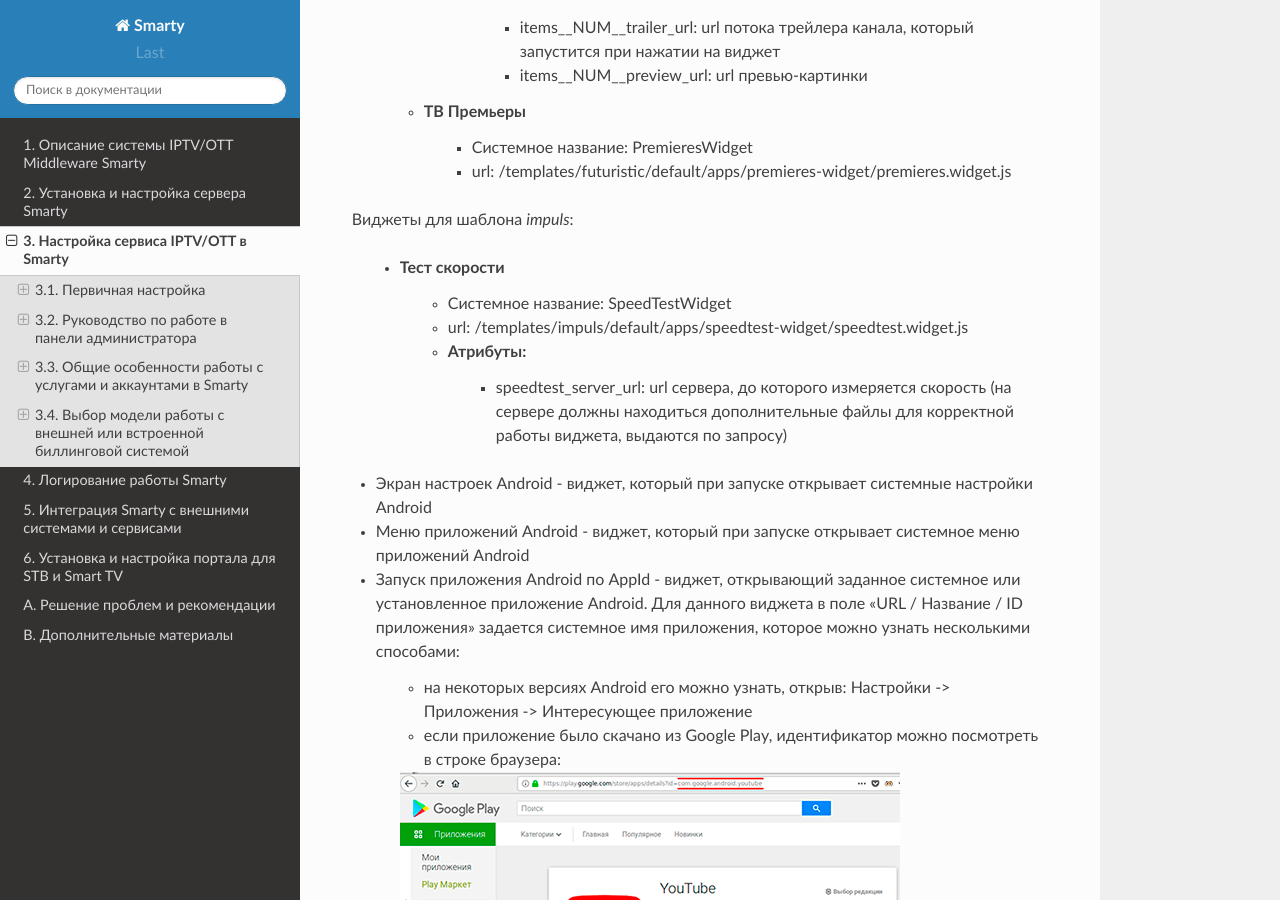
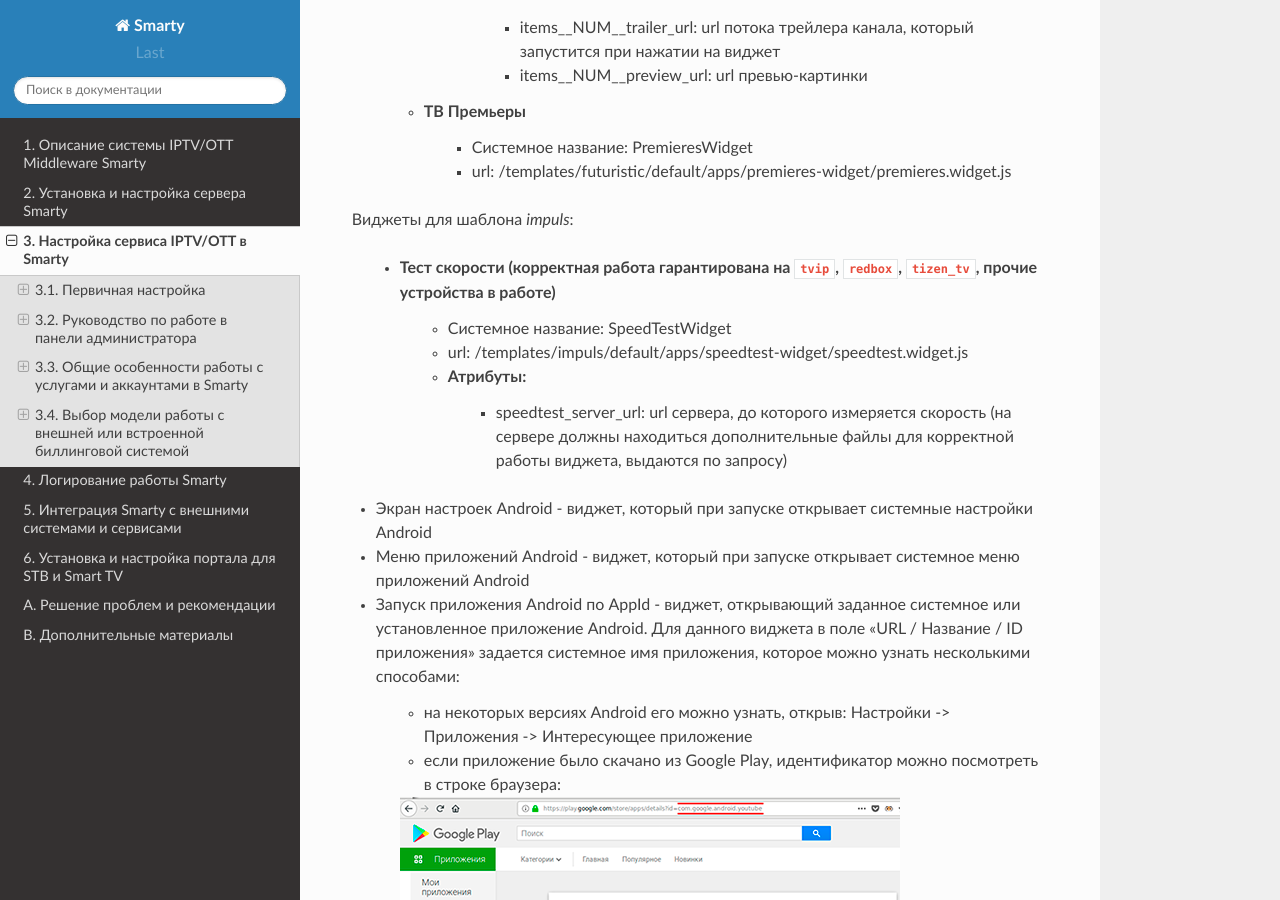
Before and after one commit to sergey-yakovlev/smarty-docs, a Sphinx documentation site: the page built from source/service_configuration.rst, in a window 1280 px wide and 900 px high, scrolled down 21039 px. Built offline with Sphinx 7.4.7 and the Read the Docs theme 2.0.0, drawn with Linux system fonts in a browser that asks for light colours.

Commit message:
Update service_configuration.rst

```diff
--- a/source/service_configuration.rst
+++ b/source/service_configuration.rst
@@ -880,7 +880,7 @@ http://smarty.example.com/admin/users/user/.
 
 Виджеты для шаблона `impuls`:
 
-    * Тест скорости
+    * Тест скорости (корректная работа гарантирована на ``tvip``, ``redbox``, ``tizen_tv``, прочие устройства в работе)
         * Системное название: SpeedTestWidget
         * url: /templates/impuls/default/apps/speedtest-widget/speedtest.widget.js
         * Атрибуты:
```
